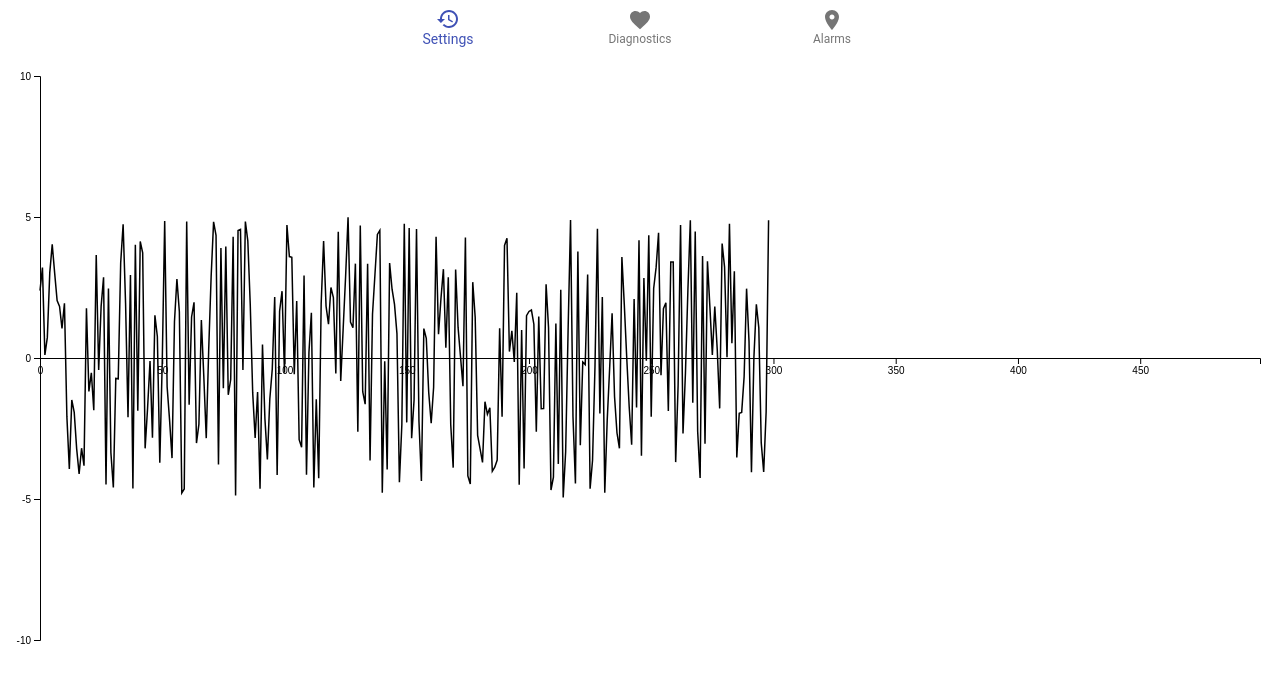
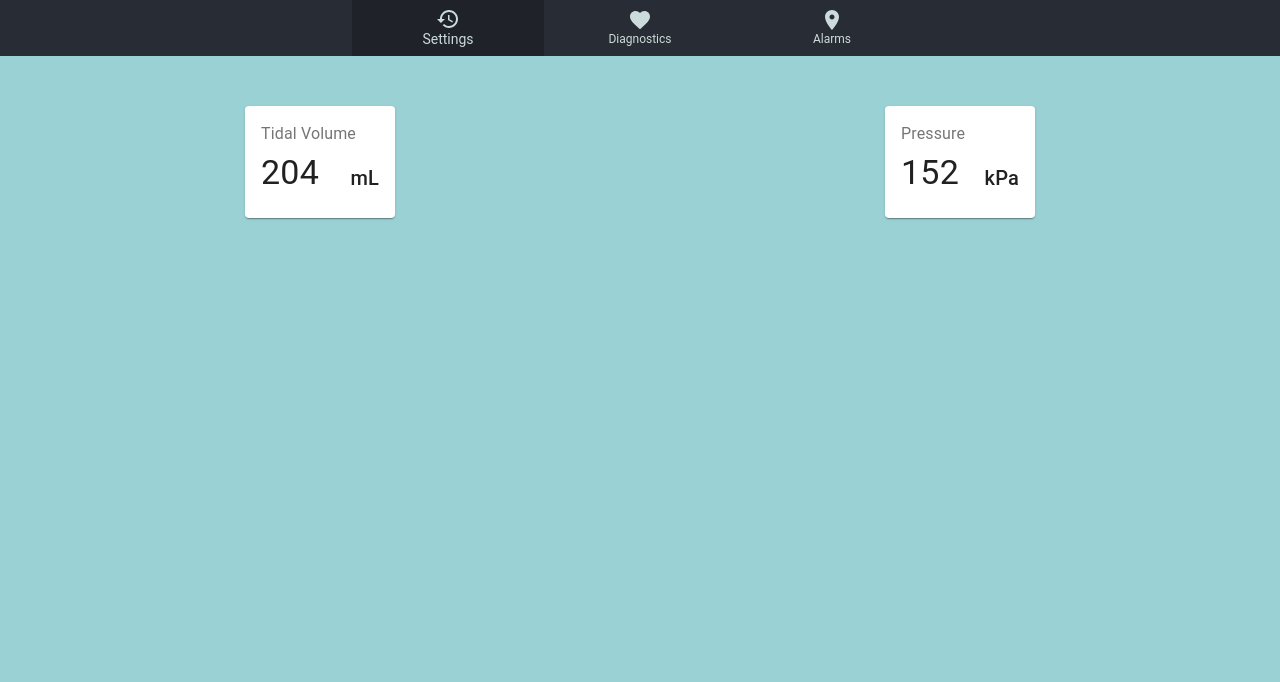
Before and after one commit to breeze-ventilator/covid19-ventilator, a React (Create React App) app in the folder interface/app/: page /diagnostics in a window 1280 px wide. Shown: the top 682 px of the page. Built offline with nearby package versions, Linux system fonts and the light colour scheme; no server answers.

Commit message:
Added sample data streaming to diagnostics and colour

```diff
--- a/interface/app/src/components/App/App.jsx
+++ b/interface/app/src/components/App/App.jsx
@@ -18,28 +18,27 @@ export default class App extends React.Component {
     this.isMount = false;
     this.state = {
       data: {
-        tidalVolume: [],
+        tidalVolume: 5,
+        pressure: 5
       }
     }
     this.messager = new Messager(5000);
 
     this.messager.sampleTidalVolumeDataListener(this.updateData.bind(this));
-    this.messager.tidalVolumeListener(this.updateTidalVolume)
+    this.messager.samplePressureDataListener(this.updateData.bind(this));
+
   }
 
-  updateTidalVolume(tidal_volume){
-    console.log(tidal_volume);
-  }
   componentDidMount(){
     this.isMount = true;
   }
 
   updateData(update) {
     if (update.type === 'tidal volume'){
-      if (this.state.data.tidalVolume.length === this.numPoints){
-        this.state.data.tidalVolume.shift();
-      }
-      this.state.data.tidalVolume.push(update.value);
+      this.state.data.tidalVolume = update.value;
+    }
+    if(update.type === 'pressure'){
+      this.state.data.pressure = update.value;
     }
 
     if (this.isMount) {
@@ -64,7 +63,7 @@ export default class App extends React.Component {
           <Settings />
         </Route>
         <Route path="/diagnostics">
-          <Vitals timeSeriesData={this.state.data.tidalVolume}/>
+          <Vitals allData={this.state.data}/>
         </Route>
         <Route path="/alarms">
           <Alarms />
--- a/interface/app/src/components/App/css/App.css
+++ b/interface/app/src/components/App/css/App.css
@@ -36,3 +36,16 @@
     transform: rotate(360deg);
   }
 }
+
+.MuiBottomNavigation-root {
+  background-color: #282C34 !important;
+  color:white !important;
+}
+.MuiBottomNavigationAction-root {
+  color:#CCDBDC !important;
+
+
+}
+.MuiBottomNavigationAction-root.Mui-selected {
+  background-color: #1F2228;
+}
--- /dev/null
+++ b/interface/app/src/components/Card/Card.jsx
@@ -0,0 +1,63 @@
+import React from 'react';
+import { makeStyles } from '@material-ui/core/styles';
+import Card from '@material-ui/core/Card';
+import CardActions from '@material-ui/core/CardActions';
+import CardContent from '@material-ui/core/CardContent';
+import Button from '@material-ui/core/Button';
+import Typography from '@material-ui/core/Typography';
+import './css/Card.css'
+import Grid from "@material-ui/core/Grid";
+
+export default class ValueCard extends React.Component{
+    constructor(props) {
+        super(props);
+
+        this.state = {
+            classes: makeStyles({
+                root: {
+                  minWidth: 275,
+                  maxWidth: 500,
+                },
+                bullet: {
+                  display: 'inline-block',
+                  margin: '0 2px',
+                  transform: 'scale(0.8)',
+                },
+                title: {
+                  fontSize: 14,
+                },
+                pos: {
+                  marginBottom: 12,
+                },
+            }),
+            value: 0,
+            viewForm: false
+        }
+    }
+    componentDidUpdate(prevProps) {
+        const { value } = this.props;
+        this.state.value = value;
+    }
+
+    render() {
+        return(
+            <div class='value-card'>
+                <Card className={this.state.classes.root}>
+                <CardContent>
+                    <Typography className={this.state.classes.title} color="textSecondary" gutterBottom>
+                    {this.props.name}
+                    </Typography>
+                    <Grid container justify="space-between" alignItems='flex-end'>
+                        <Typography  display="inline" align="left" variant="h4" component="h2">
+                            {this.state.value}
+                        </Typography>
+                        <Typography display="inline" align="right" variant="h6">
+                            {this.props.unit}
+                        </Typography>
+                    </Grid>
+                </CardContent>
+                </Card>
+            </div>
+    );
+    }
+}
--- /dev/null
+++ b/interface/app/src/components/Card/css/Card.css
@@ -0,0 +1,3 @@
+.value-card {
+    width: 150px;
+}
--- a/interface/app/src/components/Vitals/Vitals.jsx
+++ b/interface/app/src/components/Vitals/Vitals.jsx
@@ -1,14 +1,43 @@
 import React from 'react';
-import LineChart from '../LineChart/LineChart';
+import ValueCard from '../Card/Card';
+import Grid from "@material-ui/core/Grid";
+import './css/vitals.css'
 
 export default class Vitals extends React.Component {
   constructor(props) {
     super(props);
+    this.state = {
+      data: {
+        tidalVolume: 5,
+        pressure: 5
+      }
+    }
+  }
+
+  componentDidUpdate(prevProps){
+    const { allData } = this.props;
+    this.state.data = allData
+    if (this.isMount) {
+      this.setState(this.state);
+    }
   }
 
   render() {
     return (
-      <LineChart timeSeriesData={this.props.timeSeriesData} />
+      <div class="mainContainer">
+        <Grid
+          container
+          direction="row"
+          justify="space-around"
+          alignItems="center"
+        >
+
+          <ValueCard value={this.state.data.tidalVolume} unit='mL' name='Tidal Volume'/>
+          <ValueCard value={this.state.data.pressure} unit='kPa' name='Pressure'/>
+        </Grid>
+
+      </div>
+      // <LineChart timeSeriesData={this.props.timeSeriesData} />
     );
   }
 }
--- /dev/null
+++ b/interface/app/src/components/Vitals/css/vitals.css
@@ -0,0 +1,7 @@
+.mainContainer{
+    padding-top:50px;
+}
+
+body {
+  background-color: #9AD1D4;
+}
--- a/interface/app/src/handlers/Messager.js
+++ b/interface/app/src/handlers/Messager.js
@@ -23,13 +23,22 @@ export default class Messager {
 
     sampleTidalVolumeDataListener(cb){
         setInterval(() => {
-			let val = Math.random()*10.0 - 5.0;
+			let val = Math.floor(Math.random() * 250) + 1;
 			cb({
 				type: 'tidal volume',
 				value: val
 			})
-		}, 1000/60)
+		}, 1000)
     }
 
+    samplePressureDataListener(cb){
+        setInterval(() => {
+			let val = Math.floor(Math.random() * 250) + 1;
+			cb({
+				type: 'pressure',
+				value: val
+			})
+		}, 800)
+    }
 
 }
```
